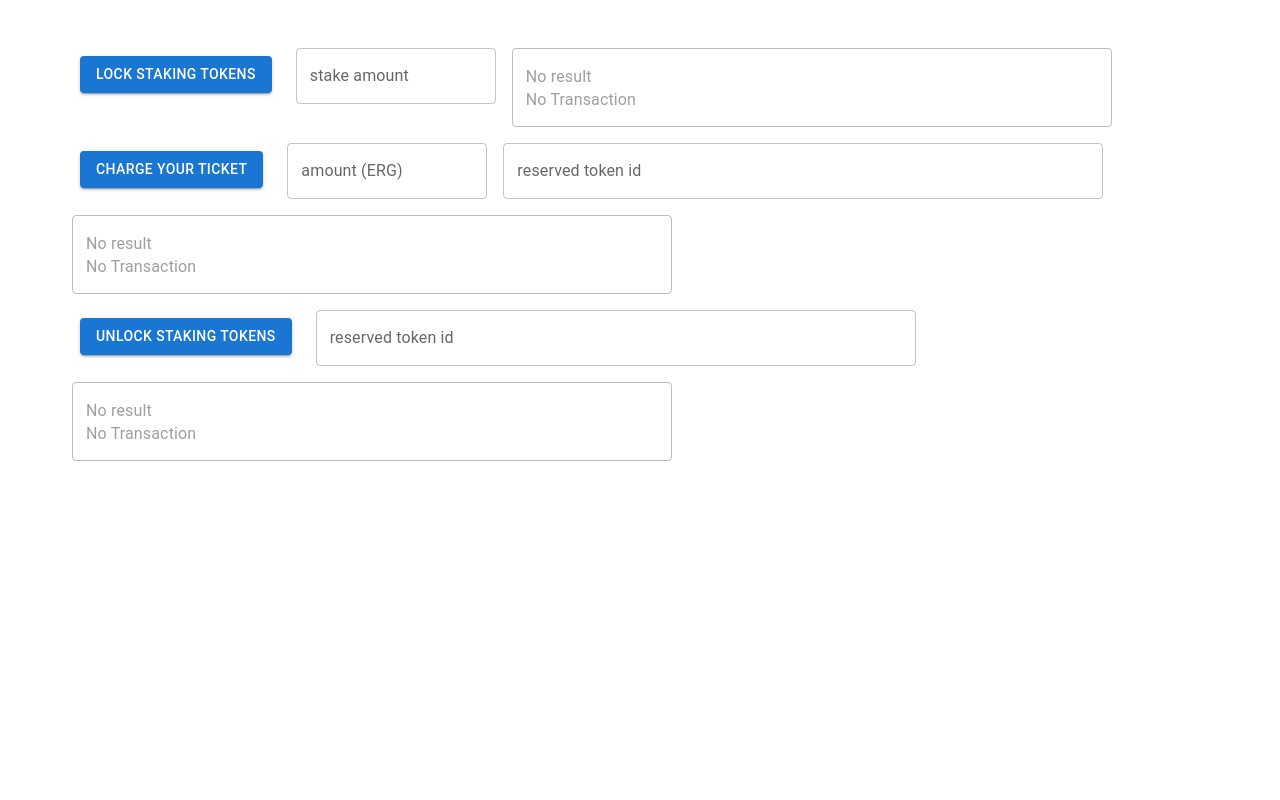
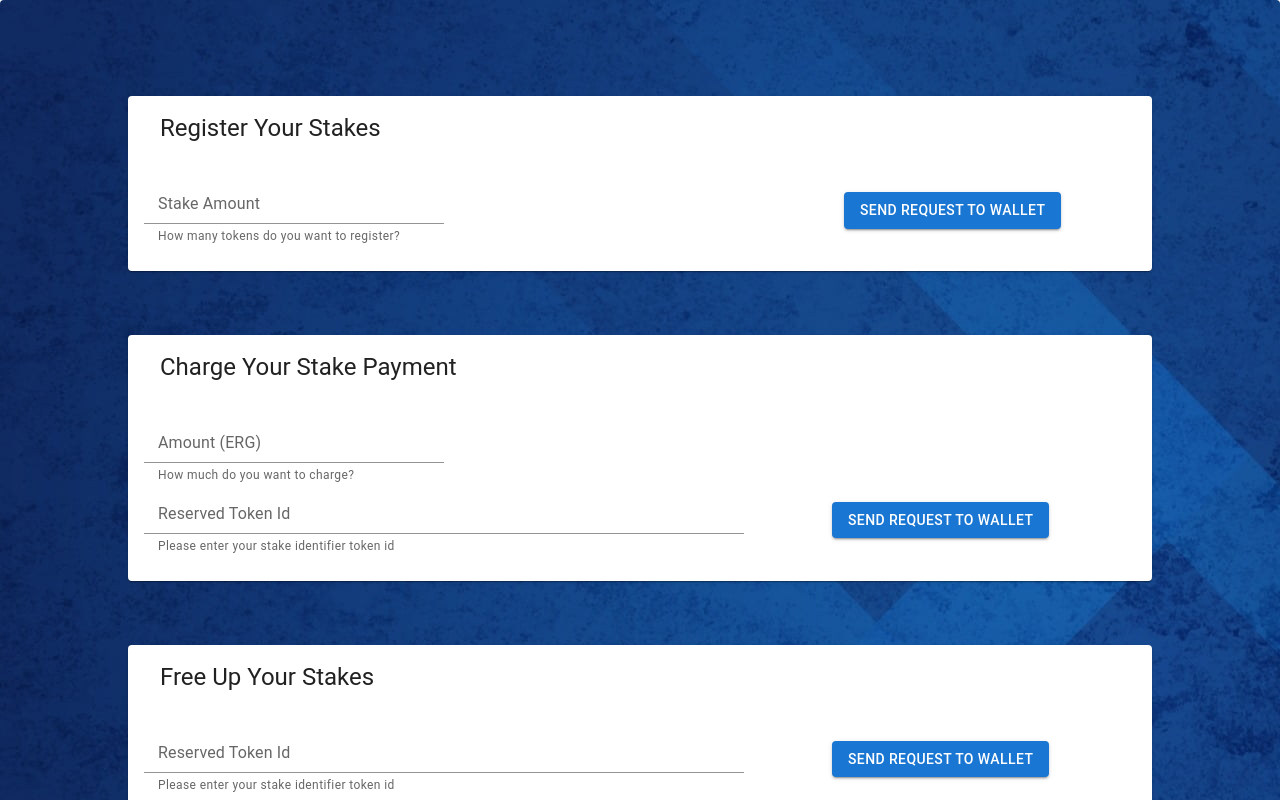
Before and after one commit to profit-sharing/profit-sharing-frontend, a React (Create React App) app: page / in a window 1280 px wide. Shown: the top 800 px of the page. Built offline with nearby package versions, Linux system fonts and the light colour scheme; no server answers.

Commit message:
UI updated

```diff
--- a/src/App.tsx
+++ b/src/App.tsx
@@ -1,7 +1,17 @@
-import React, {useRef, useEffect, useState} from 'react';
+import React, {useEffect, useState} from 'react';
 import Button from '@mui/material/Button';
 import Container from '@mui/material/Container';
-import TextField from '@mui/material/TextField';
+import Card from '@mui/material/Card';
+import CardContent from '@mui/material/CardContent';
+import Paper from '@mui/material/Paper';
+import FormControl from '@mui/material/FormControl';
+import InputLabel from '@mui/material/InputLabel';
+import Input from '@mui/material/Input';
+import FormHelperText from '@mui/material/FormHelperText';
+import CardHeader from '@mui/material/CardHeader';
+
+import bg from './images/bg.jpg'
+
 import './App.css';
 import {lockingTx, chargingTx, unlockingTx} from "./profitSharing/profitSharing";
 import {BaseConfig} from "./config/configs";
@@ -11,11 +21,14 @@ import ActionResult from "./components/actionResult";
 const App: React.FC = () => {
     const [lockTx, setLockTx] = useState<string>("No Transaction")
     const [lockAmount, setLockAmount] = useState<number>(0)
+    const [lockDialog, setLockDialog] = useState<boolean>(false)
     const [chargeTx, setChargeTx] = useState<string>("No Transaction")
     const [tokenCharge, setTokenCharge] = useState<string>("")
     const [chargeAmount, setChargeAmount] = useState<number>(0)
+    const [chargeDialog, setChargeDialog] = useState<boolean>(false)
     const [unlockTx, setUnlockTx] = useState<string>("No Transaction")
     const [unlockToken, setUnlockToken] = useState<string>("")
+    const [unlockDialog, setUnlockDialog] = useState<boolean>(false)
     const [config, setConfig] = useState<BaseConfig|undefined>(undefined)
 
     useEffect(() => {
@@ -24,80 +37,115 @@ const App: React.FC = () => {
         })
     }, []);
 
-    const lock = (amount: number) => {
-        lockingTx(lockAmount, config!).then(res => setLockTx(res))
+    const lock = () => {
+        lockingTx(lockAmount, config!).then(res => {
+            setLockTx(res)
+            if(res !== "Error") setLockDialog(true)
+        })
     }
-    const charge = (reservedToken: string, amount: number) => {
-        chargingTx(tokenCharge, chargeAmount*1e9, config!).then(setChargeTx)
+    const onCloseLock = () => setLockDialog(false)
+    const charge = () => {
+        chargingTx(tokenCharge, chargeAmount*1e9, config!).then(res =>{
+            setChargeTx(res)
+            if(res !== "Error") setChargeDialog(true)
+        })
     }
-    const unlock = (reservedToken: string) => {
-        unlockingTx(reservedToken, config!).then(setUnlockTx)
+    const onCloseCharge = () => setChargeDialog(false)
+    const unlock = () => {
+        unlockingTx(unlockToken, config!).then(res =>{
+            setUnlockTx(res)
+            if(res !== "Error") setUnlockDialog(true)
+        })
     }
+    const onCloseUnlock = () => setUnlockDialog(false)
     return (
-        <Container sx={{m: 5}}>
-            <div>
-                <Button variant="contained" sx={{m: 2}}
-                        onClick={() => {lock(lockAmount)}}>
-                    Lock Staking Tokens
-                </Button>
-                <TextField
+        <Paper sx={{backgroundImage: `url(${bg})`, backgroundAttachment: 'fixed'}}>
+        <Container sx={{pt: 4, pb: 12}}>
+            <Card sx={{m: 8}}>
+                <CardHeader sx={{pl: 4}}
+                    title="Register Your Stakes"
+                />
+                <CardContent>
+                    <FormControl>
+                        <InputLabel>Stake Amount</InputLabel>
+                        <Input style = {{minWidth: 300}}
                                onChange={event => {
                                    const {value} = event.target;
                                    setLockAmount(parseInt(value))
                                }}
-                    sx={{m: 1}}
-                    style={{width: 200}}
-                    id="lock-amount"
-                    label="stake amount"
                         />
-                <ActionResult txId={lockTx} />
-            </div>
-            <div>
-                <Button variant="contained" sx={{m: 2}}
-                        onClick={() => {charge(tokenCharge, chargeAmount)}}>
-                    Charge your ticket
+                        <FormHelperText> How many tokens do you want to register?
+                        </FormHelperText>
+                    </FormControl>
+                    <Button variant="contained" sx={{m:2, ml: 50}}
+                        onClick={() => {lock()}}>
+                        Send Request to Wallet
                     </Button>
-                <TextField
+                    <ActionResult txId={lockTx} open={lockDialog} name={"Lock"} onClose={onCloseLock} />
+                </CardContent>
+            </Card>
+
+            <Card sx={{m: 8}}>
+                <CardHeader sx={{pl: 4}}
+                    title= "Charge Your Stake Payment"
+                />
+                <CardContent>
+                    <FormControl>
+                        <InputLabel>Amount (ERG)</InputLabel>
+                        <Input style = {{minWidth: 300}}
                             onChange={event => {
                                    const {value} = event.target;
                                    setChargeAmount(parseInt(value))
                                }}
-                    sx={{m: 1}}
-                    style={{width: 200}}
-                    id="charge-amount"
-                    label="amount (ERG)"
                         />
-                <TextField
+                        <FormHelperText> How much do you want to charge?
+                        </FormHelperText>
+                    </FormControl>
+                    <br/>
+                    <FormControl>
+                        <InputLabel>Reserved Token Id</InputLabel>
+                        <Input style = {{minWidth: 600}}
                             onChange={event => {
                                 const {value} = event.target;
                                 setTokenCharge(value)
                             }}
-                    sx={{m: 1}}
-                    style={{width: 600}}
-                    id="reserved-token-input"
-                    label="reserved token id"
                         />
-                <ActionResult txId={chargeTx} />
+                        <FormHelperText> Please enter your stake identifier token id
+                        </FormHelperText>
+                    </FormControl>
+                    <Button variant="contained" sx={{m: 2, ml: 11}}
+                            onClick={() => {charge()}}>
+                        Send Request to Wallet
+                    </Button>
+                    <ActionResult txId={chargeTx} open={chargeDialog} name={"Charge"} onClose={onCloseCharge} />
+                </CardContent>
+            </Card>
 
-            </div>
-            <div>
-                <Button variant="contained" sx={{m: 2}}
-                        onClick={() => {unlock(unlockToken)}}>
-                    Unlock staking tokens
-                </Button>
-                <TextField
+            <Card sx={{m: 8}}>
+                <CardHeader sx={{pl: 4}}
+                    title= "Free Up Your Stakes"
+                />
+                <CardContent>
+                    <FormControl>
+                        <InputLabel>Reserved Token Id</InputLabel>
+                        <Input style = {{minWidth: 600}}
                                onChange={event => {
                                    const {value} = event.target;
                                    setUnlockToken(value)
                                }}
-                    sx={{m: 1}}
-                    style={{width: 600}}
-                    id="reserved-token-input2"
-                    label="reserved token id"
                         />
-                <ActionResult txId={unlockTx} />
-            </div>
+                        <FormHelperText> Please enter your stake identifier token id
+                        </FormHelperText>
+                    </FormControl>
+                    <Button variant="contained" sx={{m: 2, ml: 11}}
+                            onClick={() => {unlock()}}>
+                        Send Request to Wallet
+                    </Button>
+                    <ActionResult txId={unlockTx} open={unlockDialog} name={"Unlock"} onClose={onCloseUnlock} />
+                </CardContent>
+            </Card>
         </Container>
+        </Paper>
     );
 }
 
--- a/src/components/actionResult.tsx
+++ b/src/components/actionResult.tsx
@@ -1,13 +1,21 @@
-import React, {useRef, useEffect, useState} from 'react';
-import TextField from '@mui/material/TextField';
+import React, {useEffect, useState} from 'react';
 import {ApiNetwork} from "../network/Network";
+import DialogTitle from '@mui/material/DialogTitle';
+import DialogActions from '@mui/material/DialogActions';
+import DialogContent from '@mui/material/DialogContent';
+import DialogContentText from '@mui/material/DialogContentText';
+import Dialog from '@mui/material/Dialog';
+import Button from '@mui/material/Button';
 
 interface txProps {
     txId: string
+    open: boolean
+    name: string
+    onClose: () => void
 }
 
-const ActionResult: React.FC<txProps> = ({ txId }) => {
-    const [status, setStatus] = useState("No result")
+const ActionResult: React.FC<txProps> = ({ txId, open, name, onClose }) => {
+    const [status, setStatus] = useState("")
 
     useEffect(() => {
         const interval = setInterval(() => {
@@ -21,26 +29,43 @@ const ActionResult: React.FC<txProps> = ({ txId }) => {
             const confNum = await ApiNetwork.getConfNum(txId)
             console.log(confNum)
             if(confNum === 0){
-                setStatus("your transaction is in mempool")
+                setStatus("Your transaction is in mempool")
             } else if(confNum === -1){
-                setStatus("Please wait more your tx is not considered")
+                setStatus("Please wait more, your tx is not considered yet")
             } else {
-                setStatus("your transaction is mined successfully")
+                setStatus("Your transaction is mined successfully")
                 return 0
             }
             return 1
         }
     }
 
+    const handleClose = () => {
+        onClose()
+    }
+
     return(
-        <TextField
-            disabled
-            sx={{m: 1}}
-            style={{width: 600}}
-            id="outlined-address"
-            multiline
-            value={status +"\n"+ txId}
-        />
+        <Dialog
+            open={open}
+            onClose={onClose}
+            maxWidth="md"
+        >
+            <DialogTitle>Your {name} Tx is in Progress</DialogTitle>
+            <DialogContent>
+                <DialogContentText>
+                    Your transaction is submitted with txId :
+                </DialogContentText>
+                <DialogContentText>
+                    {txId}
+                </DialogContentText>
+                <DialogContentText>
+                    {status}
+                </DialogContentText>
+            </DialogContent>
+            <DialogActions>
+                <Button onClick={handleClose}>Close</Button>
+            </DialogActions>
+        </Dialog>
     );
 }
 
```
Also changed, not shown: src/profitSharing/profitSharing.ts (+8 -8 lines), src/images/bg.jpg (added). Lines whose indentation alone changed are shown as unchanged.
